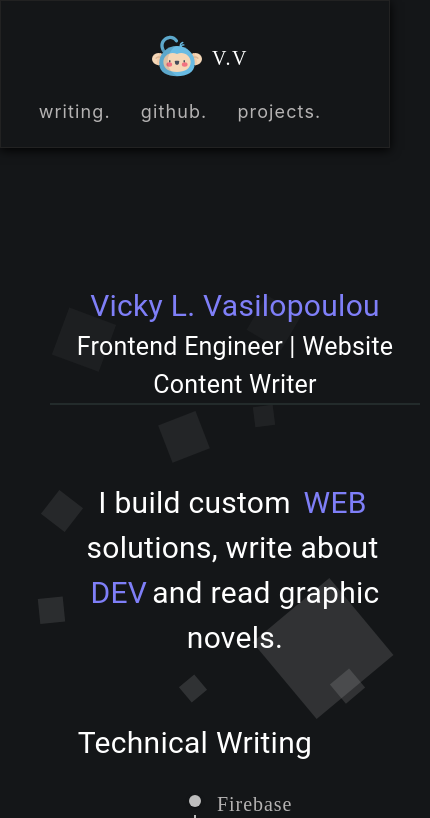
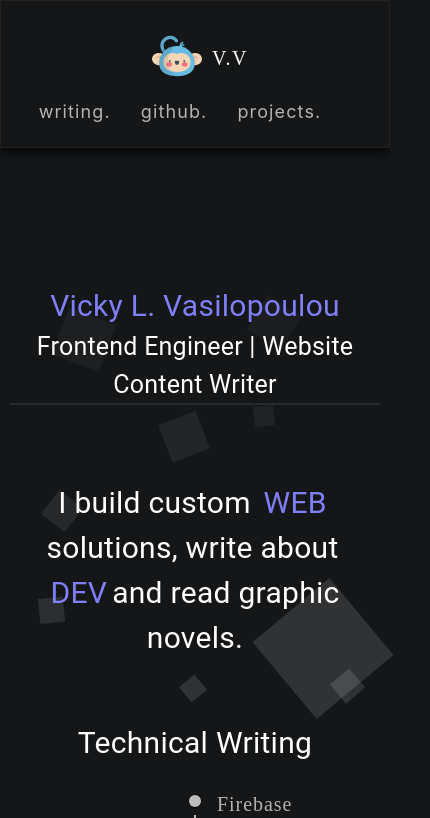
Before and after one commit to Viki-Robles/myblog, a Next.js app: page / in a window 390 px wide. Shown: the top 818 px of the page, 430 px wide, since content can reach past the window. Built offline with nearby package versions, Linux system fonts and the light colour scheme.

Commit message:
feat: fix mobile version

```diff
--- a/components/NavBar/NavBar.tsx
+++ b/components/NavBar/NavBar.tsx
@@ -26,6 +26,7 @@ const useStyles = makeStyles((theme) => ({
   },
   navBar: {
     marginBottom: '50px',
+    width: 'auto',
     [theme.breakpoints.down('sm')]: {
       display: 'grid',
       boxShadow: '0 2px 10px 0 #000',
--- a/components/TechnicalWriting/TechnicalWritingList.tsx
+++ b/components/TechnicalWriting/TechnicalWritingList.tsx
@@ -93,12 +93,10 @@ const useStyles = makeStyles((theme) => ({
     },
   },
   quote: {
-    marginLeft: '40px',
     color: 'white',
     [theme.breakpoints.down('md')]: {
       margin: '0 auto',
       maxWidth: '500px',
-      marginLeft: '40px',
     },
     [theme.breakpoints.up('md')]: {
       maxWidth: '700px',
@@ -139,23 +137,6 @@ export const TechnicalWritingList = (): JSX.Element => {
   const classes = useStyles();
   return (
     <Grid container sm={12} xs={12}>
-      {/* <Grid container direction="column" className={classes.socialMedia} md={1}>
-        <Box className={classes.socialMediaItem}>
-          <Link href="/">
-            <Image src="/linkedin.svg" width={25} height={25} />
-          </Link>
-        </Box>
-        <Box className={classes.socialMediaItem}>
-          <Link href="/">
-            <Image src="/github.svg" width={25} height={25} />
-          </Link>
-        </Box>
-        <Box className={classes.socialMediaItem}>
-          <Link href="/">
-            <Image src="/github.svg" width={25} height={25} />
-          </Link>
-        </Box>
-      </Grid> */}
       <Grid item md={5} sm={12} xs={12}>
         <Grid className={classes.quote} container direction="column">
           <motion.div initial={{ y: -150 }} animate={{ y: -5 }} transition={{ type: 'spring', stiffness: 100 }}>
```
